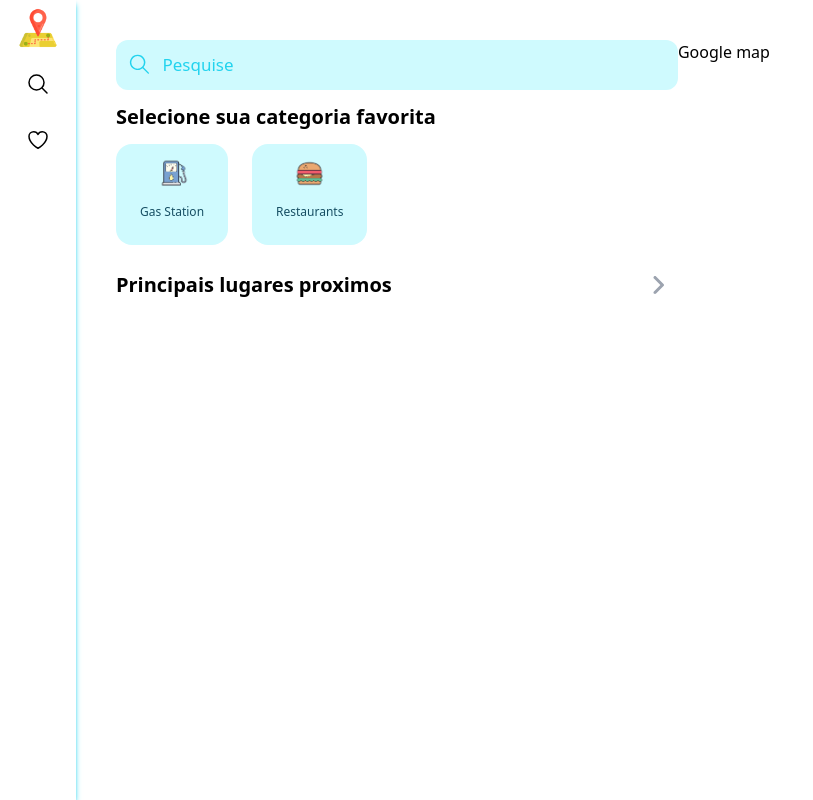
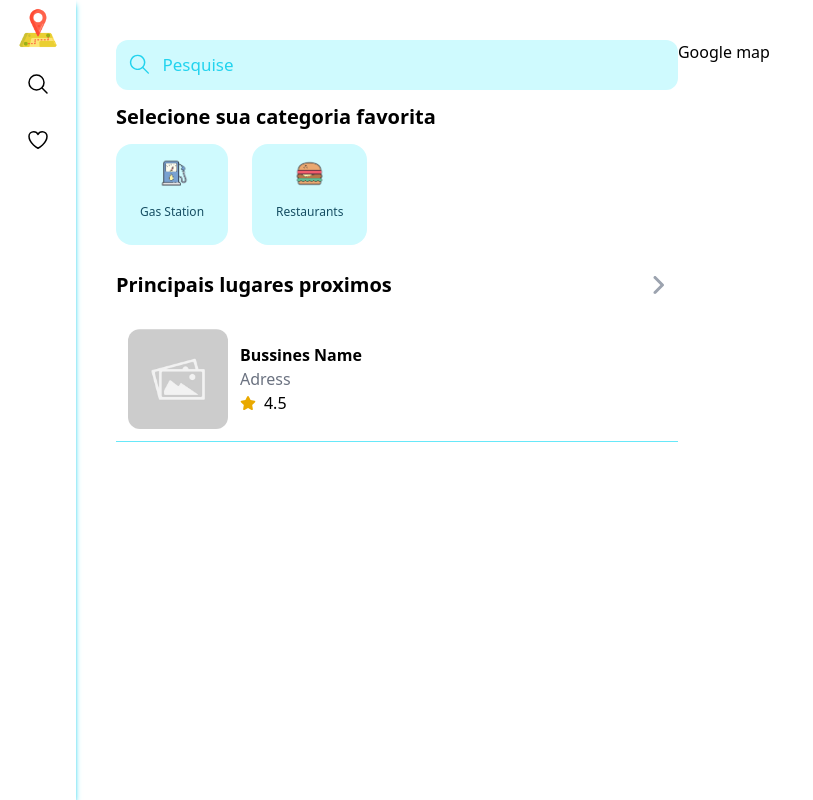
Before and after one commit to VictorSalome/procura-lugares, a Next.js app: page / in a window 1280 px wide. Shown: the whole page, without its empty margins (0-813 px from the left). Built offline with nearby package versions, Linux system fonts and the light colour scheme.

Commit message:
feat: criação do item da lista de opções

```diff
--- a/components/BusinessList.tsx
+++ b/components/BusinessList.tsx
@@ -2,6 +2,7 @@
 
 import { useState } from "react"
 import { FaAngleLeft, FaAngleRight } from "react-icons/fa6"
+import { BussinesItem } from "./BussinesItem"
 
 
 export const BusinessList = () => {
@@ -25,6 +26,9 @@ export const BusinessList = () => {
                 </span>
 
             </h2>
+            <div>
+                <BussinesItem />
+            </div>
 
 
         </div>
--- /dev/null
+++ b/components/BussinesItem.tsx
@@ -0,0 +1,26 @@
+"use client";
+
+import Image from "next/image";
+import { FaStar } from "react-icons/fa6";
+
+export const BussinesItem = () => {
+    return (
+        <div className="flex gap-3 p-3 border-b-[1px] border-cyan-300 mb-4 items-center">
+            <Image
+                src="/placeholder.jpg"
+                alt="placeholder"
+                width={90}
+                height={90}
+                className="rounded-xl object-cover h[100px] w-[100px]"
+            />
+            <div>
+                <h2 className="text[20px] font-semibold">Bussines Name</h2>
+                <h2 className="tex-[15px] text-gray-500">Adress</h2>
+                <div className="flex gap-2 items-center">
+                    <FaStar color="#E9A900" />
+                    <h2>4.5</h2>
+                </div>
+            </div>
+        </div>
+    );
+};
```
